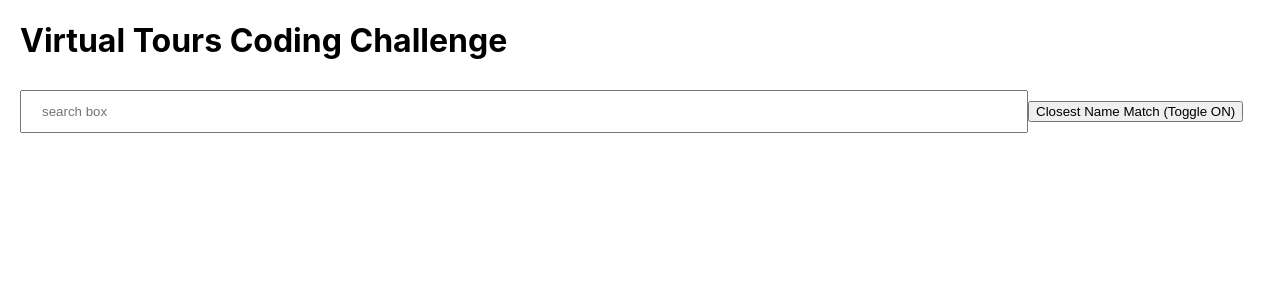
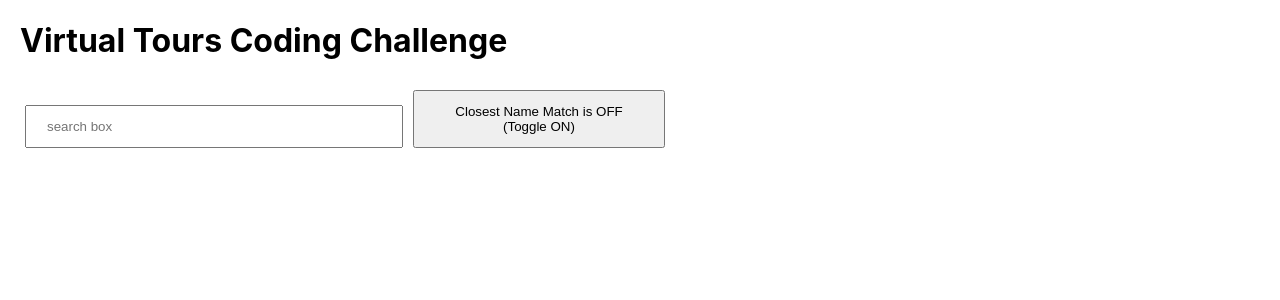
Before and after one commit to gsingh7/coding-challenge, a React (Create React App) app: page / in a window 1280 px wide. Shown: the top 300 px of the page. Built offline with nearby package versions, Linux system fonts and the light colour scheme.

Commit message:
Formatting and naming corrections to Closest Match Toggle.

```diff
--- a/src/App.css
+++ b/src/App.css
@@ -3,11 +3,17 @@
   margin-left: 20px;
 }
 
-.inputTextBox{
-  width: 80%;
+.input-text-box{
+  width: 30%;
   padding: 12px 20px;
-  margin: 8px 0;
+  margin: 8px 5px;
   box-sizing: border-box;
+}
+
+.toggle-button{
+  width: 20%;
+  padding: 12px 20px;
+  margin: 8px 5px;
 }
 
 .GeoNamesTable{
--- a/src/components/DisplayGeoNames.js
+++ b/src/components/DisplayGeoNames.js
@@ -50,9 +50,9 @@ function DisplayGeoNames() {
 
     return (
         <div>
-            <input value={inputText} onChange={handleChange} placeholder='search box' className='inputTextBox'/>
-            <button onClick={()=>{setClosestNameMatch(!closestNameMatch)}}>
-                <span>Closest Name Match (Toggle {closestNameMatch?<span>OFF</span>:<span>ON</span>})</span>
+            <input value={inputText} onChange={handleChange} placeholder='search box' className='input-text-box'/>
+            <button onClick={()=>{setClosestNameMatch(!closestNameMatch)}} className='toggle-button'>
+                <span>Closest Name Match {closestNameMatch?<span>is ON (Toggle OFF)</span>:<span>is OFF (Toggle ON)</span>}</span>
             </button>
             {isLoading ?
                 <div>...Loading</div>
```
Also changed, not shown: 1 other file (tests, documents, lock files or other folders).
